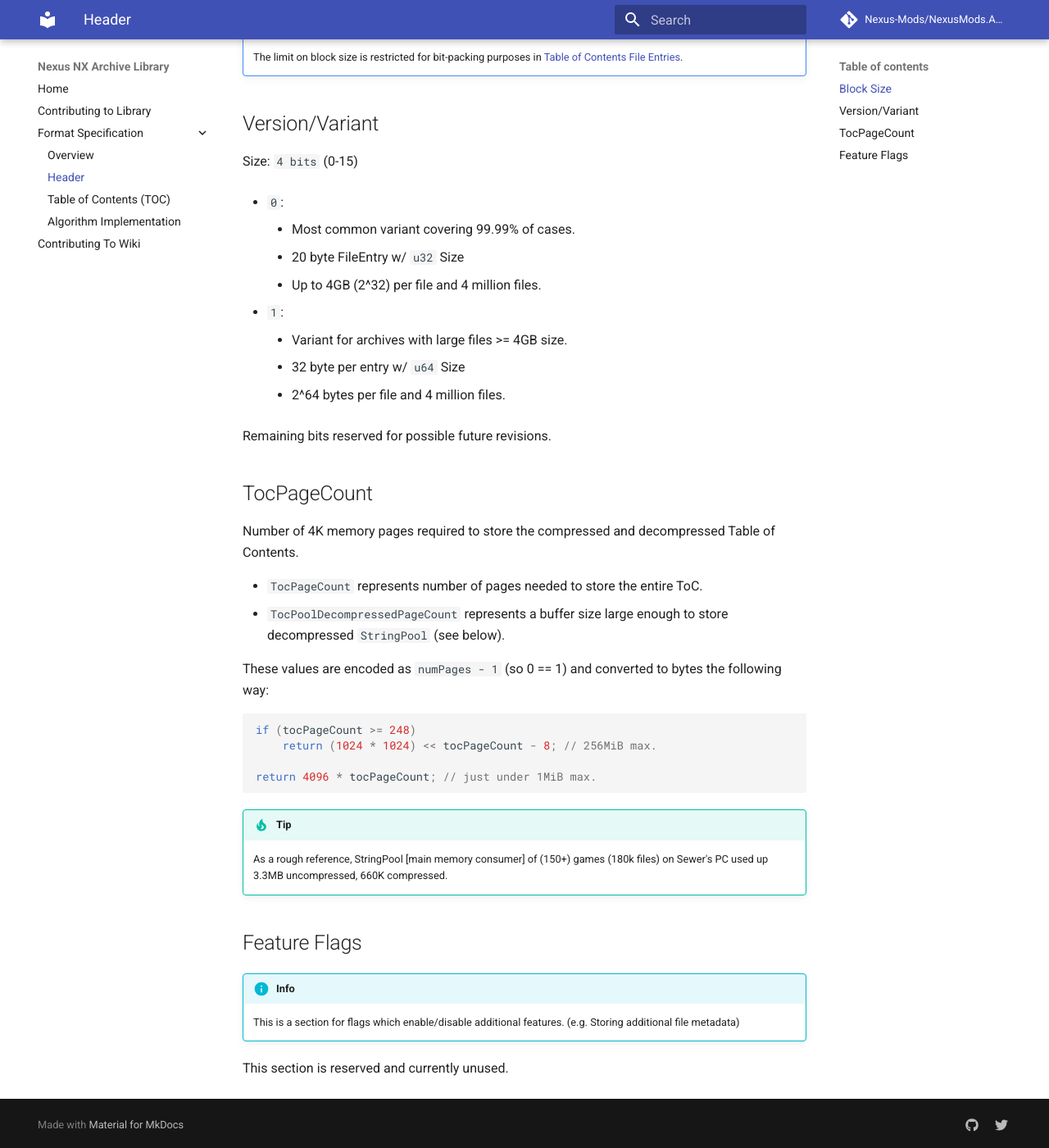
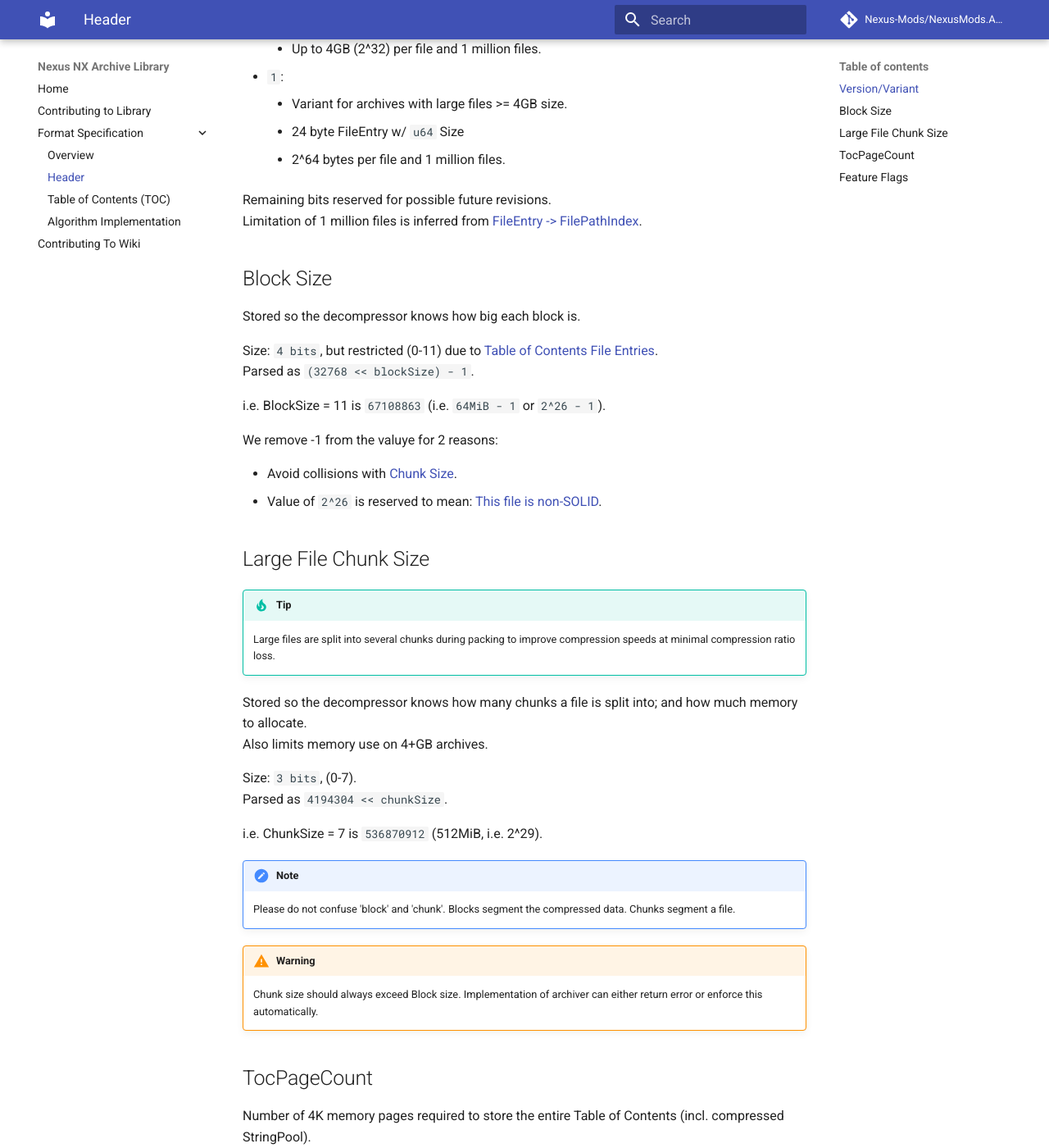
Before and after one commit to Nexus-Mods/NexusMods.Archives.Nx, an MkDocs documentation site: the page built from docs/Specification/File-Header.md, in a window 1280 px wide and 1400 px high, scrolled down 609 px. Shown: the whole window at 82% size. Built offline with MkDocs 1.6.1 and Material for MkDocs 9.7.7, drawn with Linux system fonts in a browser that asks for light colours; comment, search, counter and statistics services are not loaded; some of the changed text lies outside the part shown.

Commit message:
Changed: Minor Spec Changes to Allow Chunking Large Files

````diff
--- a/docs/Specification/File-Header.md
+++ b/docs/Specification/File-Header.md
@@ -1,24 +1,13 @@
 # File Header
 
+8 bytes:
+
 - `u8[4]` Magic (`"NXUS"`)
+- `u4` [Version/Variant](#versionvariant)
 - `u4` [BlockSize](#block-size)
-- `u4` [Version/Variant](#versionvariant)
-- `u8` [TocCompressedPageCount](#tocpagecount)
-- `u8` [TocPoolDecompressedPageCount](#tocpagecount)
+- `u3` [Large File Chunk Size](#large-file-chunk-size)
+- `u13` [TocPageCount](#tocpagecount)
 - `u8` [Feature Flags](#feature-flags)
-
-## Block Size
-
-Stored so the decompressor knows how big each block is.
-
-Size: `4 bits`, but restricted (1-12).
-Parsed as `32768 << blockSize`.
-
-i.e. BlockSize = 12 is `67108864` (64MiB, i.e. 2^26).
-
-!!! note
-
-    The limit on block size is restricted for bit-packing purposes in [Table of Contents File Entries](./Table-Of-Contents.md).
 
 ## Version/Variant
 
@@ -27,34 +16,70 @@ Size: `4 bits` (0-15)
 - `0`:
     - Most common variant covering 99.99% of cases.
     - 20 byte FileEntry w/ `u32` Size
-    - Up to 4GB (2^32) per file and 4 million files.
+    - Up to 4GB (2^32) per file and 1 million files.
 
 - `1`:
     - Variant for archives with large files >= 4GB size.
-    - 32 byte per entry w/ `u64` Size
-    - 2^64 bytes per file and 4 million files.
+    - 24 byte FileEntry w/ `u64` Size
+    - 2^64 bytes per file and 1 million files.
 
 Remaining bits reserved for possible future revisions.
+Limitation of 1 million files is inferred from [FileEntry -> FilePathIndex](./Table-Of-Contents.md).
+
+## Block Size
+
+Stored so the decompressor knows how big each block is.
+
+Size: `4 bits`, but restricted (0-11) due to [Table of Contents File Entries](./Table-Of-Contents.md).
+Parsed as `(32768 << blockSize) - 1`.
+
+i.e. BlockSize = 11 is `67108863` (i.e. `64MiB - 1` or `2^26 - 1`).
+
+We remove -1 from the valuye for 2 reasons:
+
+- Avoid collisions with [Chunk Size](#large-file-chunk-size).
+- Value of `2^26` is reserved to mean: [This file is non-SOLID](./Table-Of-Contents.md#implicit-property-is-solid).
+
+## Large File Chunk Size
+
+!!! tip
+
+    Large files are split into several chunks during packing to improve compression speeds at minimal compression ratio loss.
+
+Stored so the decompressor knows how many chunks a file is split into; and how much memory to allocate.
+Also limits memory use on 4+GB archives.
+
+Size: `3 bits`, (0-7).
+Parsed as `4194304 << chunkSize`.
+
+i.e. ChunkSize = 7 is `536870912` (512MiB, i.e. 2^29).
+
+!!! note
+
+    Please do not confuse 'block' and 'chunk'. Blocks segment the compressed data. Chunks segment a file.
+
+!!! warning
+
+    Chunk size should always exceed Block size. Implementation of archiver can either return error or enforce this automatically.
 
 ## TocPageCount
 
-Number of 4K memory pages required to store the compressed and decompressed Table of Contents.
+Number of 4K memory pages required to store the entire Table of Contents (incl. compressed StringPool).
 
-- `TocPageCount` represents number of pages needed to store the entire ToC.
-- `TocPoolDecompressedPageCount` represents a buffer size large enough to store decompressed `StringPool` (see below).
-
-These values are encoded as `numPages - 1` (so 0 == 1) and converted to bytes the following way:
+Size: `13 bits`, (0-8191).
+Max size of 32MiB.
 
 ```csharp
-if (tocPageCount >= 248)
-    return (1024 * 1024) << tocPageCount - 8; // 256MiB max.
-
-return 4096 * tocPageCount; // just under 1MiB max.
+return 4096 * tocPageCount;
 ```
 
 !!! tip
 
     As a rough reference, StringPool [main memory consumer] of (150+) games (180k files) on Sewer's PC used up 3.3MB uncompressed, 660K compressed.
+
+!!! note
+
+    The Table of Contents is padded to the value stored here; i.e. first block is stored at offset specified in this value.
 
 ## Feature Flags
 
````
Also changed, not shown: docs/Specification/Implementation-Details.md (+1 -0 lines), docs/Specification/Overview.md (+1 -0 lines), docs/Specification/Table-Of-Contents.md (+24 -8 lines).
